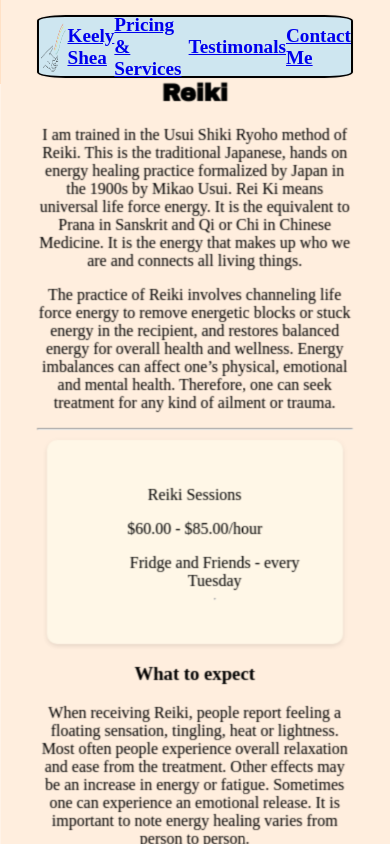
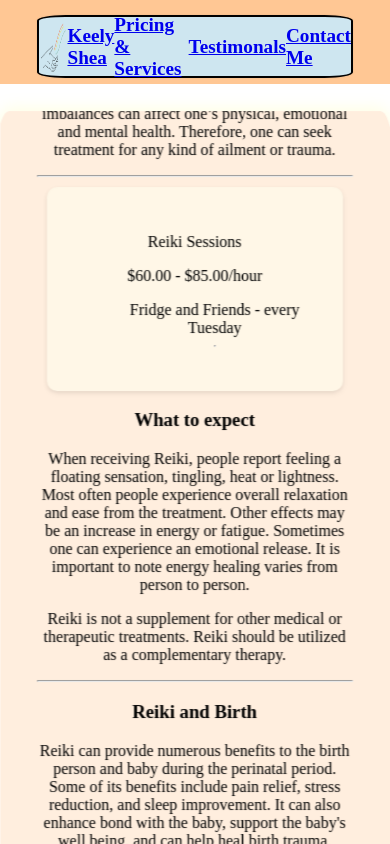
Before and after one commit to Zacharyjsultan/KSS-50, a React (Create React App) app: page / in a window 390 px wide. Shown: the top 844 px of the page. Built offline with nearby package versions, Linux system fonts and the light colour scheme; a web font is replaced by a local one.

Commit message:
test - not mobile ready

```diff
--- a/src/Components/HomePage.css
+++ b/src/Components/HomePage.css
@@ -47,7 +47,7 @@
   overflow-y: auto;
   margin-top: fit-content;
 
-  padding-top: 200vh;
+  padding-top: 140vh;
 
   -webkit-box-shadow: 0px 0px 15px 3px rgba(255, 255, 224, 0.9);
   -moz-box-shadow: 0px 0px 15px 3px rgba(255, 255, 224, 0.9);
--- a/src/Components/HomePage.jsx
+++ b/src/Components/HomePage.jsx
@@ -10,9 +10,8 @@ export default function HomePage() {
     <div className="home-page">
       <Header />
       <div className="home-container">
+        <h2 className="home-title">Reiki & Doula Packages</h2>
         <div className="package-boxes">
-          <h2 className="home-title">Reiki & Doula Packages</h2>
-
           <ReikiPackage />
           <DoulaPackage />
         </div>
```
